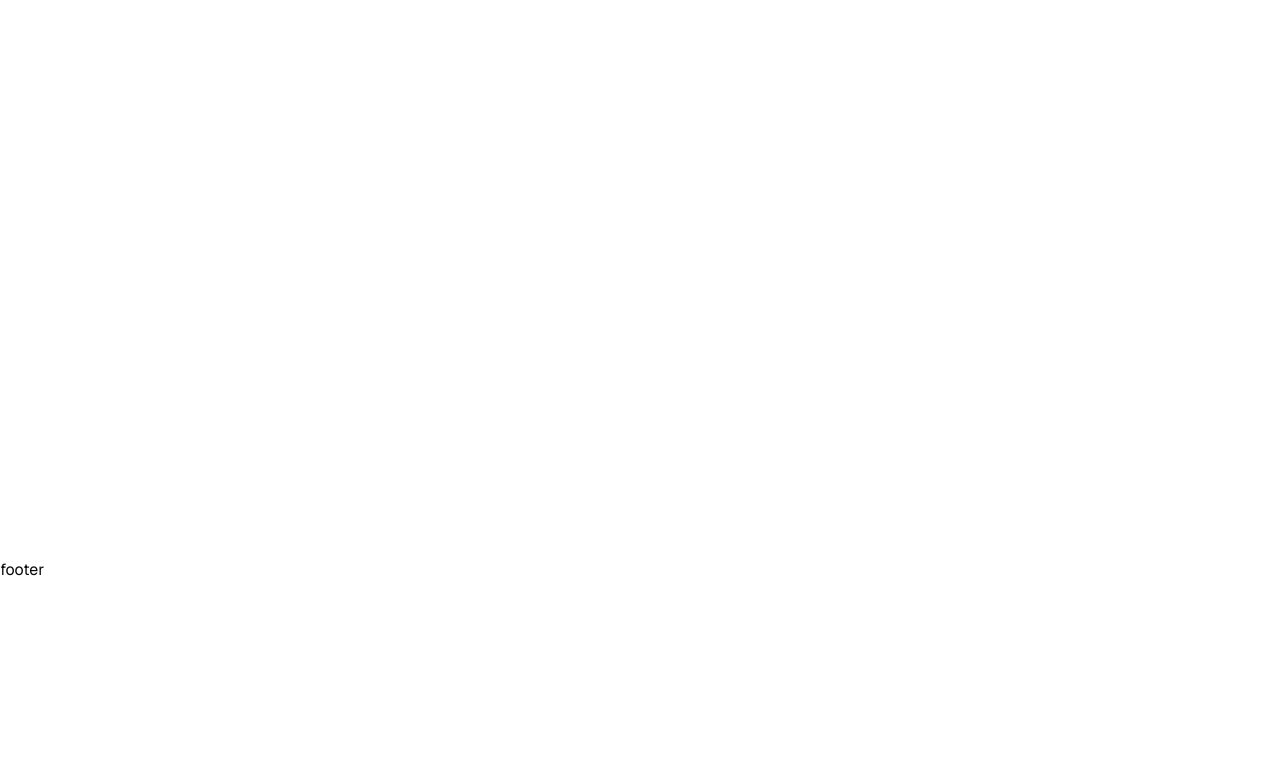
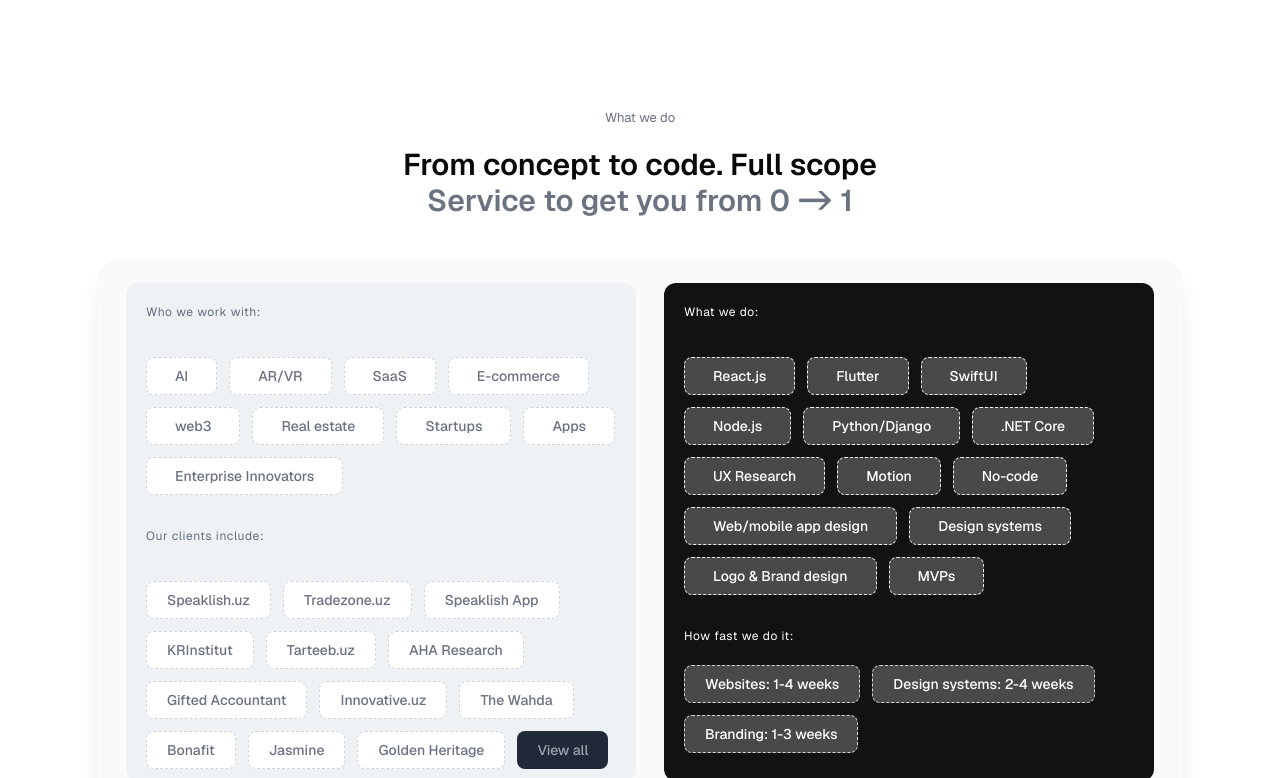
Before and after one commit to Mukhsin0508/safionix, a Next.js app: page /en in a window 1280 px wide. Shown: the part 2022-2800 px from the top of the page. Before the commit the page ends 2604 px from the top, so only its background shows below. Built offline with nearby package versions, Linux system fonts and the light colour scheme.

Commit message:
what we do +

```diff
--- a/src/app/[locale]/(main)/page.tsx
+++ b/src/app/[locale]/(main)/page.tsx
@@ -1,4 +1,4 @@
-import { BookingBlock, CommentsSection, HomeHeader, OfferBlock, Showcase } from "@/components"
+import { BookingBlock, CommentsSection, HomeHeader, OfferBlock, Showcase, SkillsPart } from "@/components"
 
 export default function Home() {
   return (
@@ -9,6 +9,7 @@
         <Showcase className="mt-[110px]" />
         <BookingBlock className="mt-[110px]" />
         <CommentsSection className="mt-[110px]" />
+        <SkillsPart className="mt-[110px]" />
       </main>
     </div>
   )
--- a/src/components/index.tsx
+++ b/src/components/index.tsx
@@ -31,3 +31,6 @@
 export {default as DashboardPrimaryTitle} from "./ui/dashboard-primary-title"
 export {default as WordRotate} from "./ui/word-rotate"
 export {default as TimeDisplay} from "./ui/time-display"
+
+//
+export {default as SkillsPart} from "./skillsPart"
--- /dev/null
+++ b/src/components/skillsPart.tsx
@@ -0,0 +1,111 @@
+import Image from 'next/image'
+import React from 'react'
+
+const works = ['AI','AR/VR' ,'SaaS','E-commerce','web3','Real estate' ,'Startups','Apps','Enterprise Innovators']
+const clients = ['Speaklish.uz','Tradezone.uz','Speaklish App','KRInstitut','Tarteeb.uz','AHA Research','Gifted Accountant','Innovative.uz','The Wahda','Bonafit','Jasmine','Golden Heritage','View all']
+const technologies = ['React.js', 'Flutter','SwiftUI','Node.js','Python/Django','.NET Core','UX Research','Motion','No-code','Web/mobile app design','Design systems','Logo & Brand design','MVPs']
+const deadlines = ['Websites: 1-4 weeks','Design systems: 2-4 weeks','Branding: 1-3 weeks']
+type Props = {
+  className?: string;
+};
+
+export default function SkillsPart({ className }: Props) {
+  return (
+    <div className={className}>
+      <div className='flex justify-center items-center flex-col'>
+        <p className='text-gray-500 text-[13px] '>What we do</p>
+        <h2 className='text-3xl font-semibold mt-5'>From concept to code. Full scope </h2>
+        <h2 className='text-3xl font-semibold text-gray-500'>Service to get you from 0 -{'>'} 1</h2>
+      </div>
+
+      <div className='w-[1086px]  mx-auto mt-10 rounded-3xl bg-[#FAFAFA] shadow-xl relative overflow-visible  flex flex-col justify-center items-center'>
+          <div className='flex justify-center gap-7 p-6'>
+            <div className='w-[510px]  bg-[#DAE2EA59] rounded-xl'>
+                <p className='p-5 text-[12px] text-[#606E80] tracking-wider'>Who we work with:</p>
+                  {/* //works */}
+                  <div className="px-5 mt-4 flex flex-wrap gap-3">
+              {works.map((work, index) => (
+                <span
+                  key={index}
+                  className="px-7 py-2 bg-white hover:text-black text-gray-500 border border-dashed border-gray-300 rounded-lg text-sm font-medium"
+                >
+                  {work}
+                </span>
+              ))}
+            </div>
+
+            <p className='p-5 text-[12px] text-[#606E80] mt-3 tracking-wider'>Our clients include:</p>
+                  {/* //clients */}
+                  <div className="px-5 mt-4 mb-2 flex flex-wrap gap-3">
+                          {clients.map((client, index) =>
+                    client === 'View all' ? (
+                      <button
+                        key={index}
+                        className="px-5 py-2 bg-gray-800  text-gray-400 hover:text-white   rounded-lg text-sm font-medium hover:bg-red-700 transition-colors"
+                      >
+                        {client}
+                      </button>
+                    ) : (
+                      <span
+                        key={index}
+                        className="px-5 py-2 bg-white  text-gray-500 hover:text-black border border-dashed border-gray-300 rounded-lg text-sm font-medium"
+                      >
+                        {client}
+                      </span>
+                    )
+                  )}
+                      </div>
+            </div>
+            <div className='w-[490px] h-[498px] bg-[#121213] rounded-xl '>
+            <p className='p-5 text-[12px] text-white tracking-wider'>What we do:</p>
+                  {/* //what we do */}
+                  <div className="px-5 mt-4 flex flex-wrap gap-3">
+              {technologies.map((work, index) => (
+                <span
+                  key={index}
+                  className="px-7 py-2 bg-[#49494C] hover:bg-black text-white border border-dashed border-gray-100 rounded-lg text-sm font-medium"
+                >
+                  {work}
+                </span>
+              ))}
+            </div>
+
+            <p className='p-5 text-[12px] text-white mt-3 tracking-wider'>How fast we do it:</p>
+                  {/* //how fast  */}
+                  <div className="px-5 mb-2 flex flex-wrap gap-3">
+                          {deadlines.map((client, index) =>
+                    client === 'View all' ? (
+                      <button
+                        key={index}
+                        className="px-5 py-2 bg-[#49494C] text-white rounded-lg text-sm font-medium hover:bg-gray-700 transition-colors"
+                      >
+                        {client}
+                      </button>
+                    ) : (
+                      <span
+                        key={index}
+                        className="px-5 py-2 bg-[#49494C] text-white hover:bg-black border border-dashed border-gray-300 rounded-lg text-sm font-medium"
+                      >
+                        {client}
+                      </span>
+                    )
+                  )}
+                      </div>
+            </div>
+
+          </div>
+          <p className='text-gray-500 text-[13px]'>Our tool stack</p>
+          <div className='flex flex-col mb-5'>
+                <div className='mt-4 flex gap-[70px]'>
+                  <Image width={32} height={32} className='hover: fill-red-600' src="/assets/figma.svg" alt="figma" />
+                  <Image width={32} height={32} className='' src="/assets/webflow.svg" alt="figma" />
+                  <Image width={32} height={32} className='' src="/assets/adobe-after-effect.svg" alt="figma" />
+                  <Image width={32} height={32} className='' src="/assets/blender.svg" alt="figma" />
+                  <Image width={32} height={32} className='' src="/assets/vsCode.svg" alt="figma" />
+                </div>
+          </div>
+      </div>
+
+    </div>
+  )
+}
--- a/src/components/ui/skillsPart.tsx
+++ /dev/null
@@ -1,9 +0,0 @@
-import React from 'react'
-
-export default function skillsPart() {
-  return (
-    <div>
-
-    </div>
-  )
-}
```
